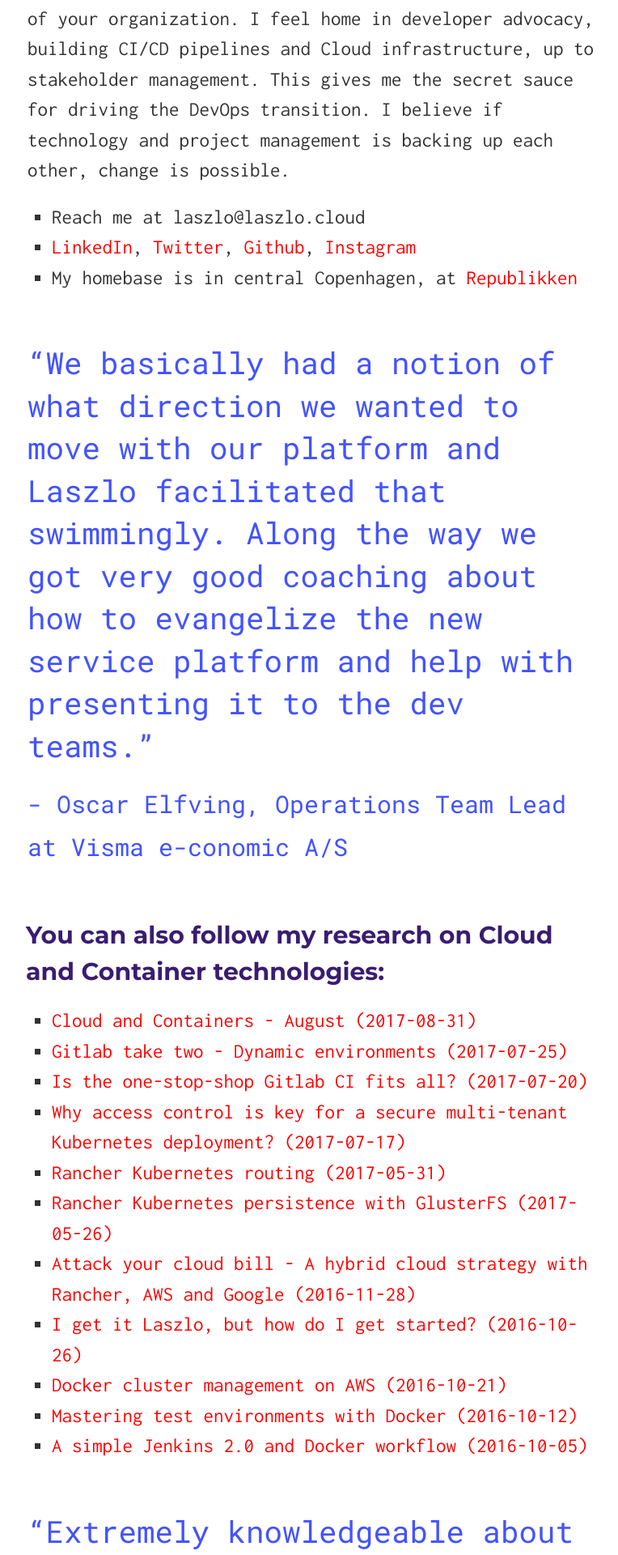
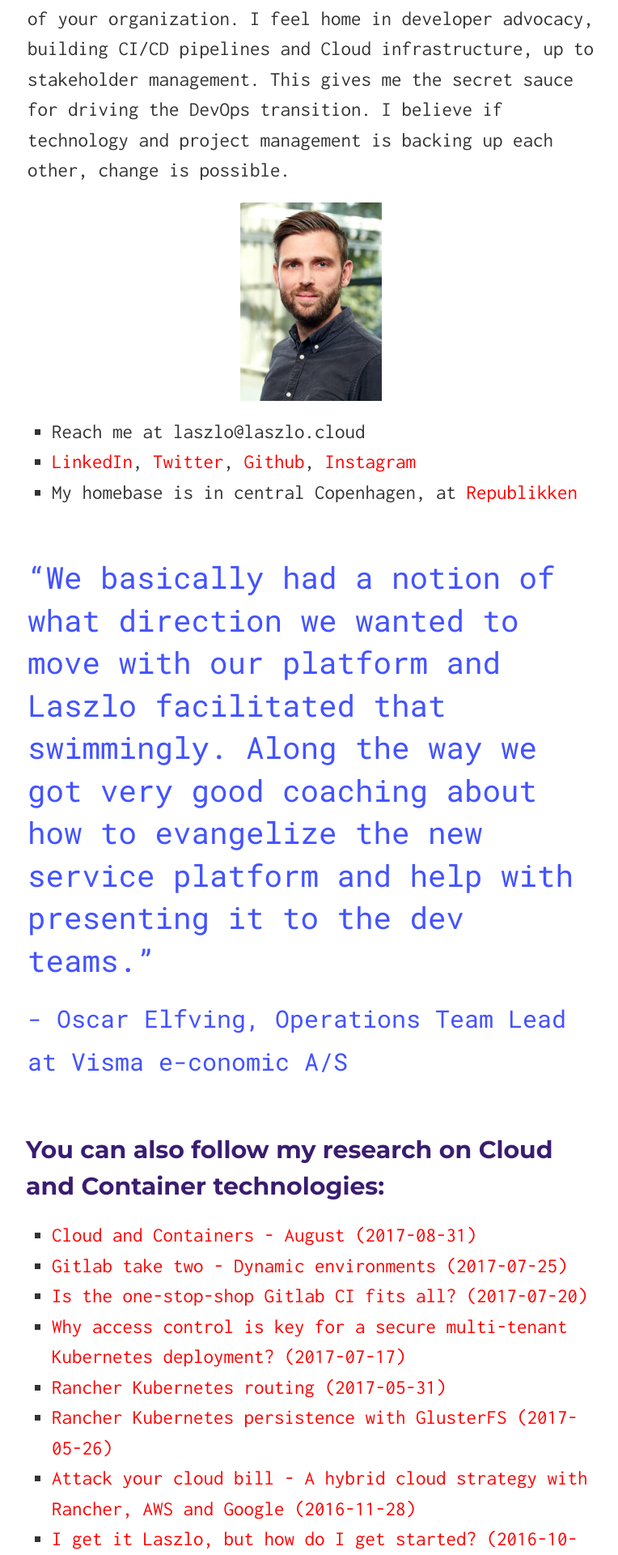
Before and after one commit to laszlocph/website, a Jekyll site: the page built from index.md, in a window 1280 px wide. Shown: the part 1728-3648 px from the top of the page at 81% size, without its empty margins (256-1020 px from the left). Built offline with Jekyll 4.4.1, drawn with Linux system fonts in a browser that asks for light colours; nearby versions of some CDN libraries.

Commit message:
Headshot

```diff
--- a/index.md
+++ b/index.md
@@ -31,6 +31,9 @@
 
 As a former engineer and Director of Engineering I gained perspective to effectively operate on many levels of your organization. I feel home in developer advocacy, building CI/CD pipelines and Cloud infrastructure, up to stakeholder management. This gives me the secret sauce for driving the DevOps transition. I believe if technology and project management is backing up each other, change is possible.
 
+![Laszlo Fogas](laszlo.jpg){:width="25%"}
+
+
 * Reach me at laszlo@laszlo.cloud
 * [LinkedIn](https://dk.linkedin.com/in/laszlofogas){:target="_blank"}, [Twitter](https://twitter.com/laszlocph){:target="_blank"}, [Github](https://github.com/laszlocph){:target="_blank"}, [Instagram](https://www.instagram.com/laszlo.cloud/){:target="_blank"}
 * My homebase is in central Copenhagen, at [Republikken](http://republikken.net/contact-republikken/){:target="_blank"}
```
Also changed, not shown: laszlo.jpg (added).
